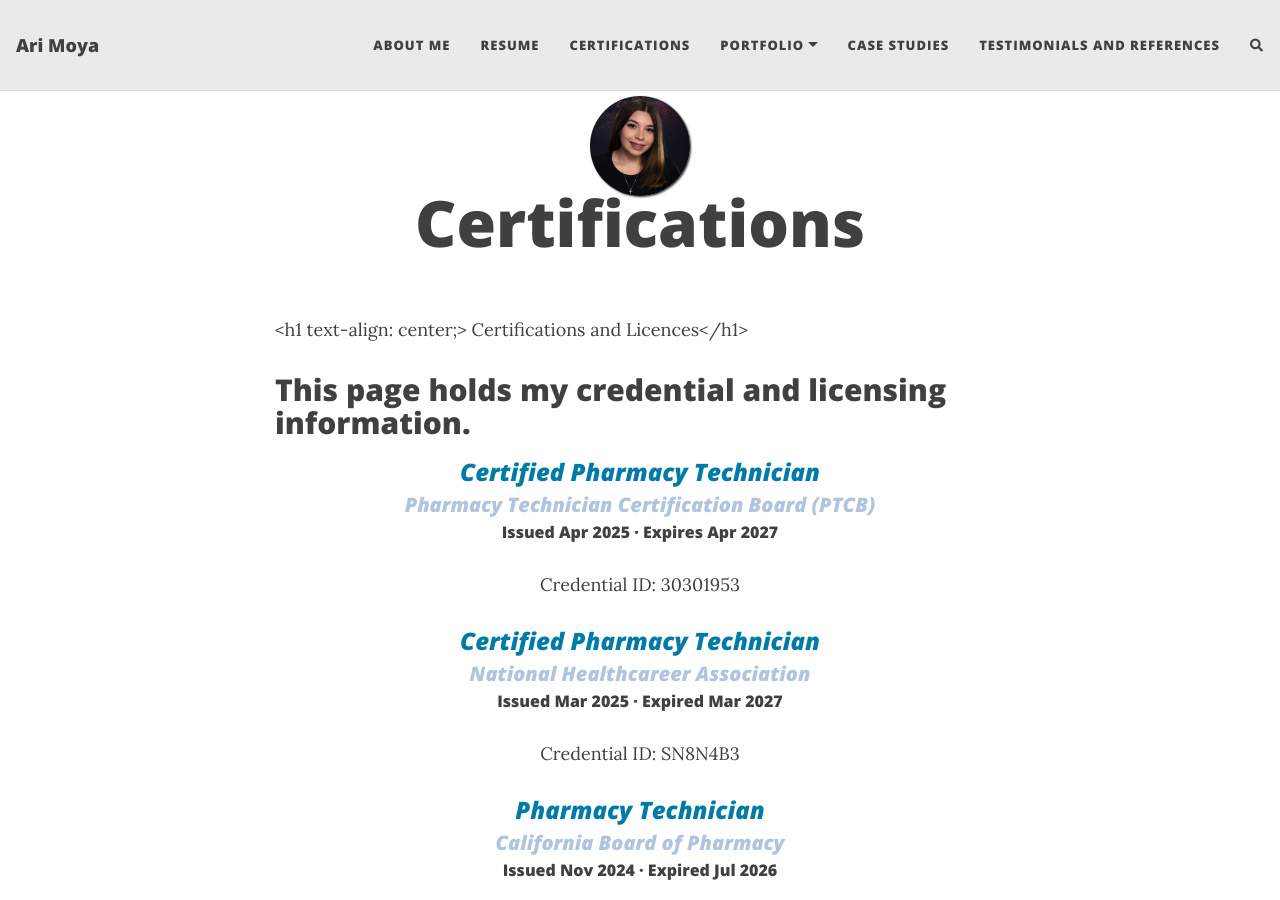
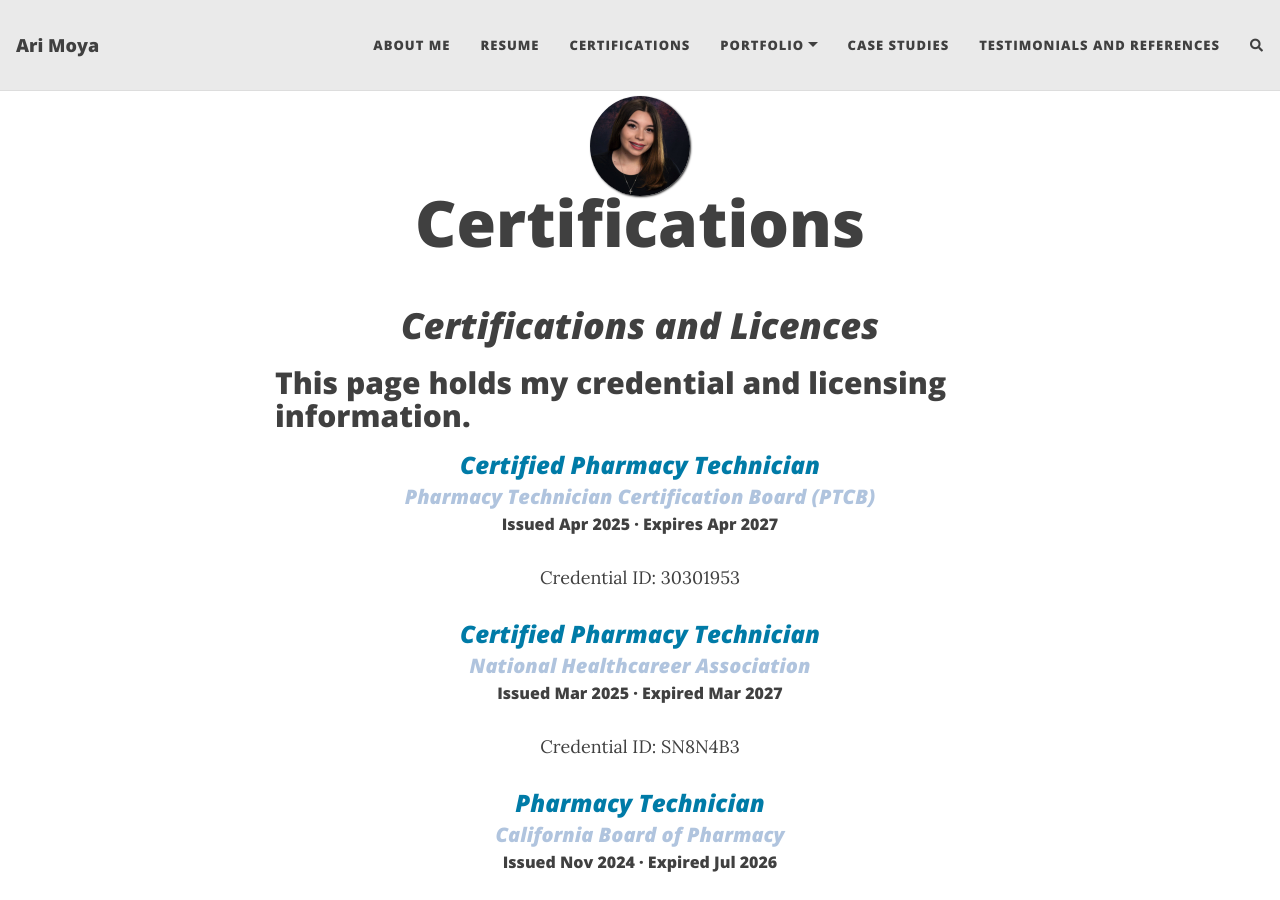
Before and after one commit to aiybusp/aiybusp.github.io, a Jekyll site: the page built from certifications.md, in a window 1280 px wide and 900 px high. Built offline with Jekyll 4.4.1, drawn with Linux system fonts in a browser that asks for light colours; nearby versions of some CDN libraries; comment, search, counter and statistics services are not loaded.

Commit message:
Update certifications.md
align page header

```diff
--- a/certifications.md
+++ b/certifications.md
@@ -3,8 +3,8 @@ layout: page
 title: Certifications
 permalink: "Certifications"
 ---
-<h1 text-align: center;>
-  Certifications and Licences</h1>
+<h1 style="text-align: center;">
+  <i>Certifications and Licences</i></h1>
 <h2> This page holds my credential and licensing information.</h2>
 
 
```
